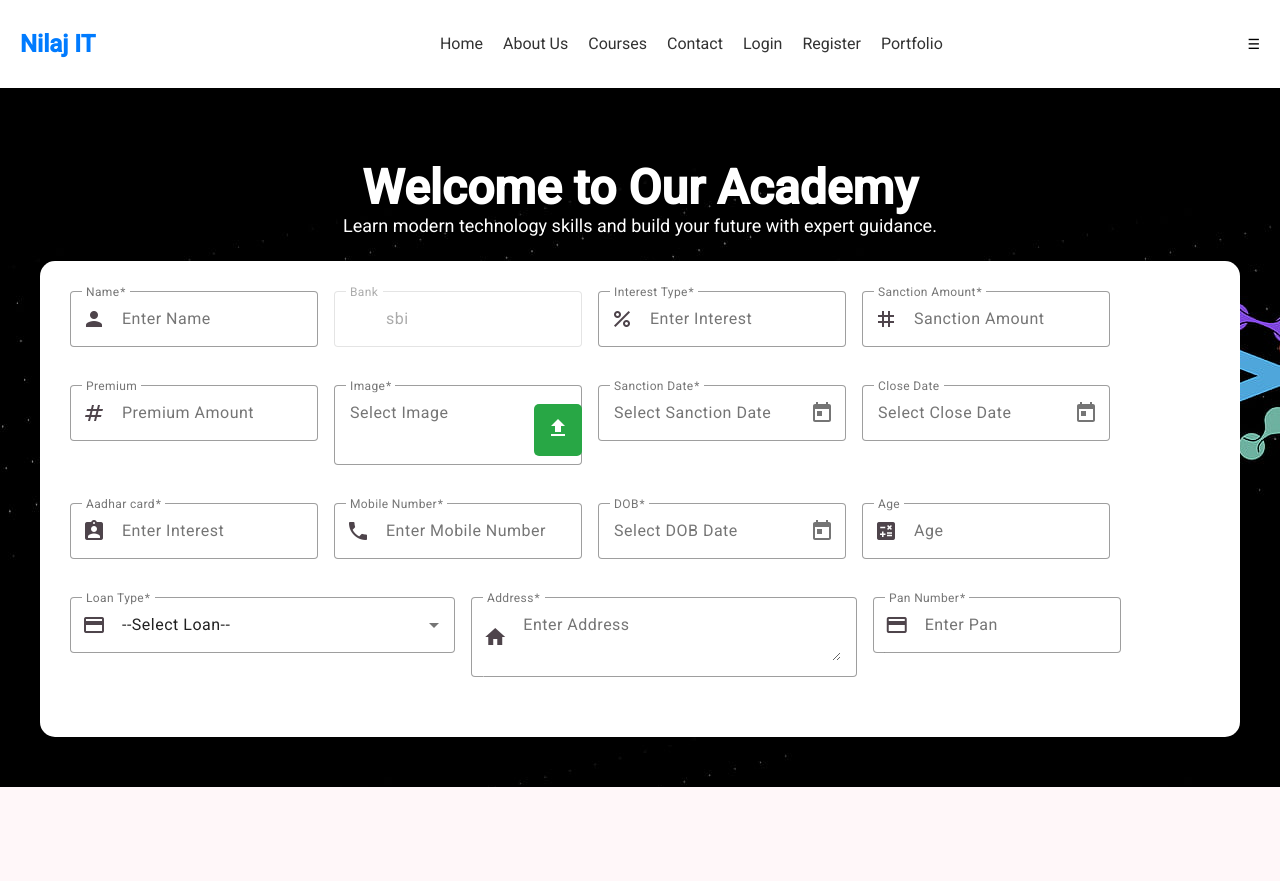
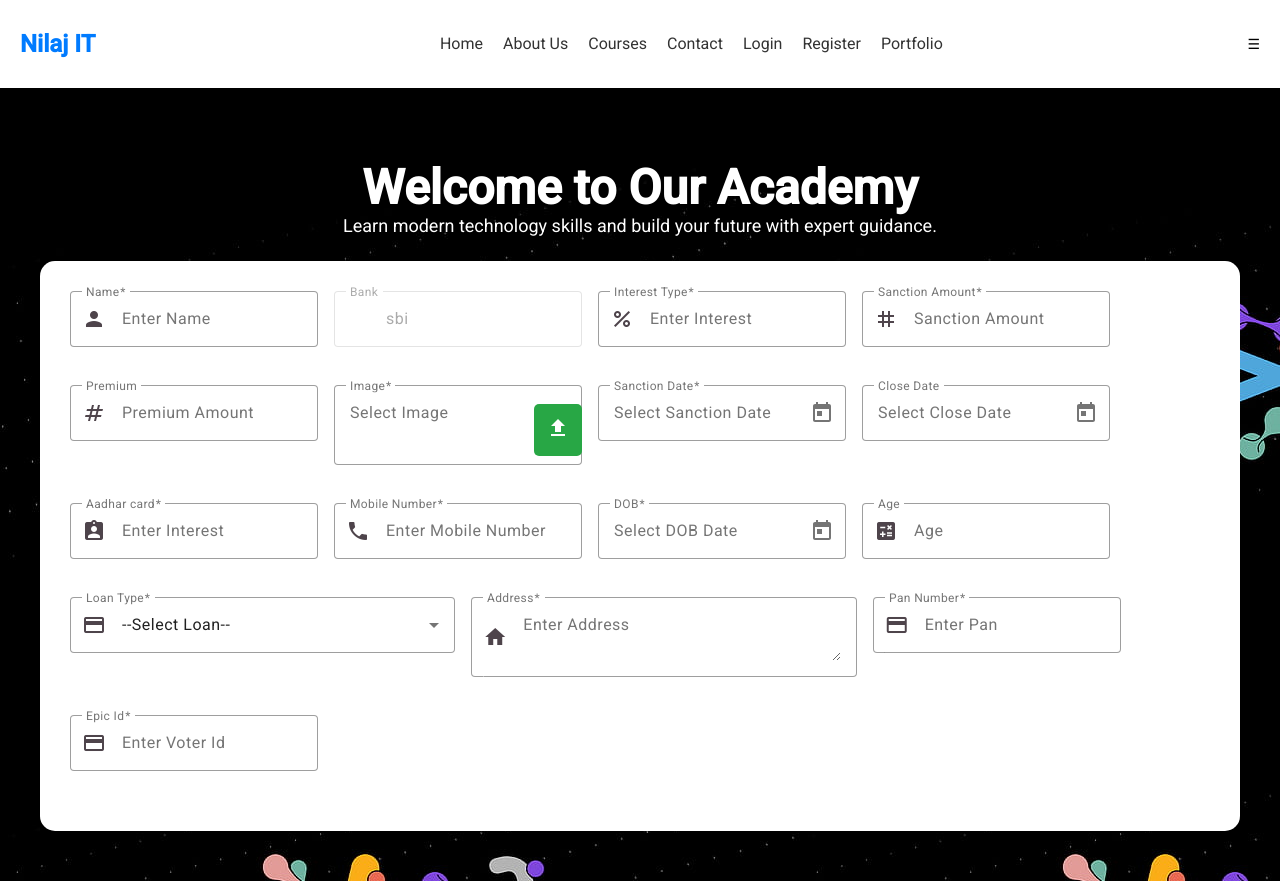
Before and after one commit to nilajcoder/Academy, an Angular app in the folder Academy/: page /register in a window 1280 px wide. Before the commit the page ends 800 px from the top, so only its background shows below. Built offline with nearby package versions, Linux system fonts and the light colour scheme.

Commit message:
votercardvalidation

```diff
--- a/Academy/src/component/register/register.html
+++ b/Academy/src/component/register/register.html
@@ -374,6 +374,23 @@
                     </mat-form-field>
                 </div>
 
+
+                 <!-- Voter -->
+                  <div class="md:col-3 col-12">
+                    <mat-form-field appearance="outline" floatLabel="always">
+                        <mat-label>Epic Id</mat-label>
+                        <input matInput formControlName="vote" maxlength="10" placeholder="Enter Voter Id" required />
+                        <mat-icon matPrefix>credit_card</mat-icon>
+                        <mat-error *ngIf="detailForm.get('vote')?.hasError('required')">
+                            Voter Number is required
+                        </mat-error>
+
+                         <mat-error *ngIf="detailForm.get('vote')?.hasError('pattern')">
+                            Enter valid Voter ID (ABC1234567)
+                        </mat-error>
+                    </mat-form-field>
+                </div>
+
             </div>
 
 
--- a/Academy/src/component/register/register.ts
+++ b/Academy/src/component/register/register.ts
@@ -95,8 +95,8 @@ this.today.getDate()
       age:[''],
       loanType:['',Validators.required],
       address: ['', [Validators.required]],
-      pan: ['',[Validators.required,Validators.pattern(/^[A-Z]{5}[0-9]{4}[A-Z]$/)]]
-
+      pan: ['',[Validators.required,Validators.pattern(/^[A-Z]{5}[0-9]{4}[A-Z]$/)]],
+      vote: ['',[Validators.required,Validators.pattern(/^[A-Z]{3}[0-9]{7}$/)]]
 
     });
 
@@ -104,7 +104,7 @@ this.today.getDate()
 
 
 
-  }
+   }
 
    ngOnInit(): void {
     this.detailForm.get('otherBank')?.disable();
```
